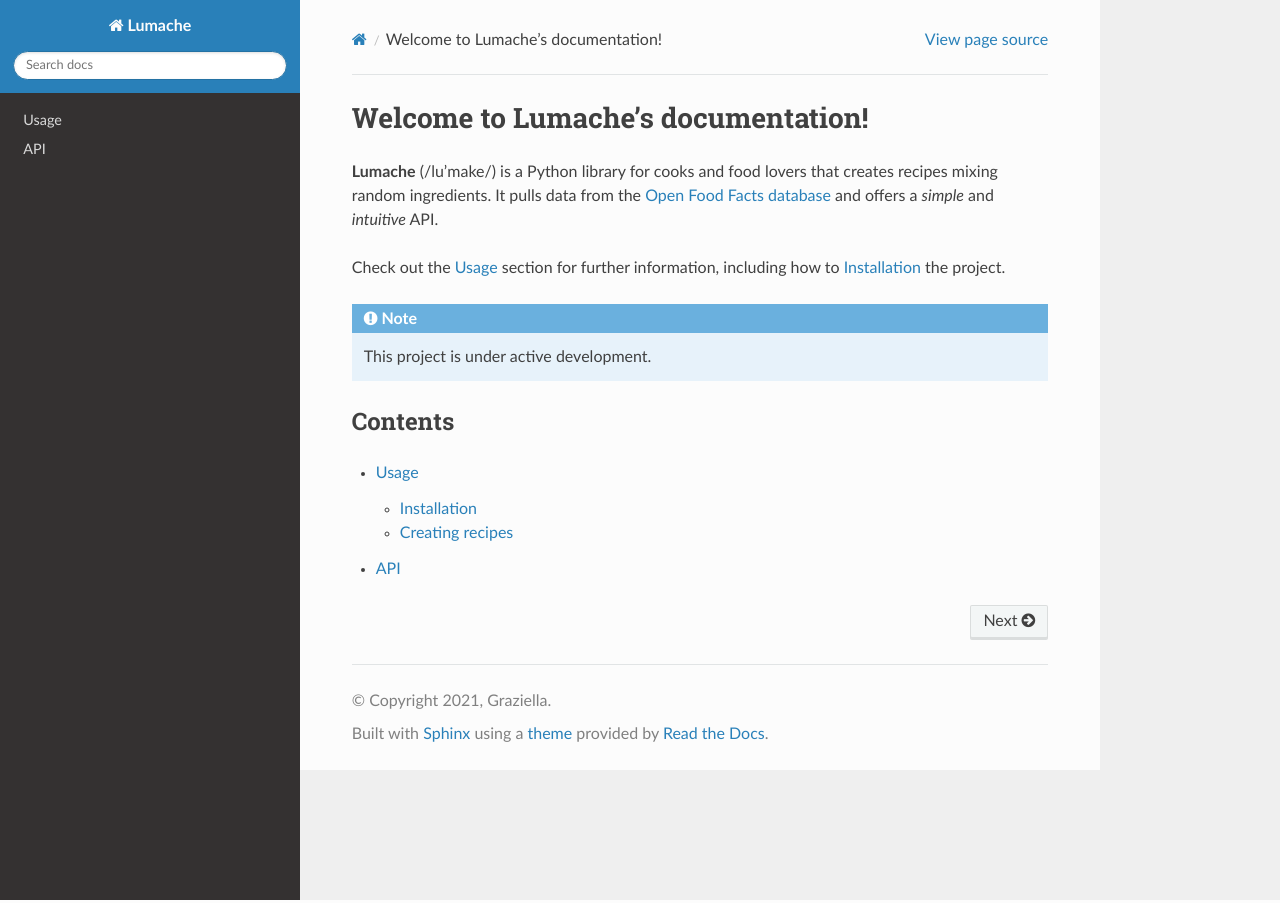
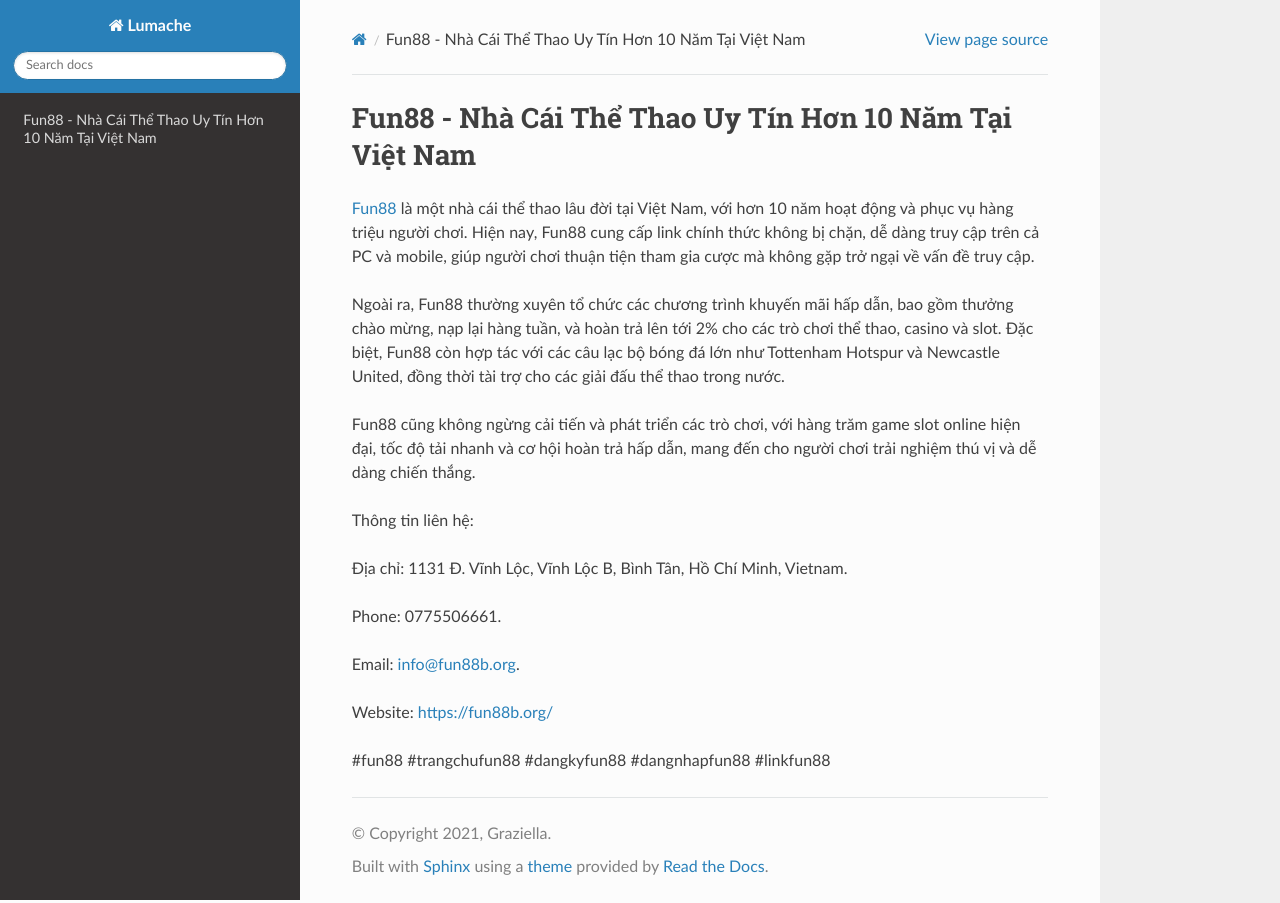
Before and after one commit to camtiennguyena/linkkfun88borg, a Sphinx documentation site: the page built from docs/source/index.rst, in a window 1280 px wide. Built offline with Sphinx 7.4.7 and the Read the Docs theme 3.1.0, drawn with Linux system fonts in a browser that asks for light colours.

Commit message:
Update index.rst

```diff
--- a/docs/source/index.rst
+++ b/docs/source/index.rst
@@ -1,22 +1,20 @@
-Welcome to Lumache's documentation!
+Fun88 - Nhà Cái Thể Thao Uy Tín Hơn 10 Năm Tại Việt Nam
 ===================================
 
-**Lumache** (/lu'make/) is a Python library for cooks and food lovers
-that creates recipes mixing random ingredients.
-It pulls data from the `Open Food Facts database <https://world.openfoodfacts.org/>`_
-and offers a *simple* and *intuitive* API.
+`Fun88 <https://fun88b.org/>`_ là một nhà cái thể thao lâu đời tại Việt Nam, với hơn 10 năm hoạt động và phục vụ hàng triệu người chơi. Hiện nay, Fun88 cung cấp link chính thức không bị chặn, dễ dàng truy cập trên cả PC và mobile, giúp người chơi thuận tiện tham gia cược mà không gặp trở ngại về vấn đề truy cập.
 
-Check out the :doc:`usage` section for further information, including
-how to :ref:`installation` the project.
+Ngoài ra, Fun88 thường xuyên tổ chức các chương trình khuyến mãi hấp dẫn, bao gồm thưởng chào mừng, nạp lại hàng tuần, và hoàn trả lên tới 2% cho các trò chơi thể thao, casino và slot. Đặc biệt, Fun88 còn hợp tác với các câu lạc bộ bóng đá lớn như Tottenham Hotspur và Newcastle United, đồng thời tài trợ cho các giải đấu thể thao trong nước.
 
-.. note::
+Fun88 cũng không ngừng cải tiến và phát triển các trò chơi, với hàng trăm game slot online hiện đại, tốc độ tải nhanh và cơ hội hoàn trả hấp dẫn, mang đến cho người chơi trải nghiệm thú vị và dễ dàng chiến thắng.
 
-   This project is under active development.
+Thông tin liên hệ:
 
-Contents
---------
+Địa chỉ: 1131 Đ. Vĩnh Lộc, Vĩnh Lộc B, Bình Tân, Hồ Chí Minh, Vietnam.
 
-.. toctree::
+Phone: 0775506661.
 
-   usage
-   api
+Email: info@fun88b.org.
+
+Website: https://fun88b.org/
+
+#fun88 #trangchufun88 #dangkyfun88 #dangnhapfun88 #linkfun88
```
